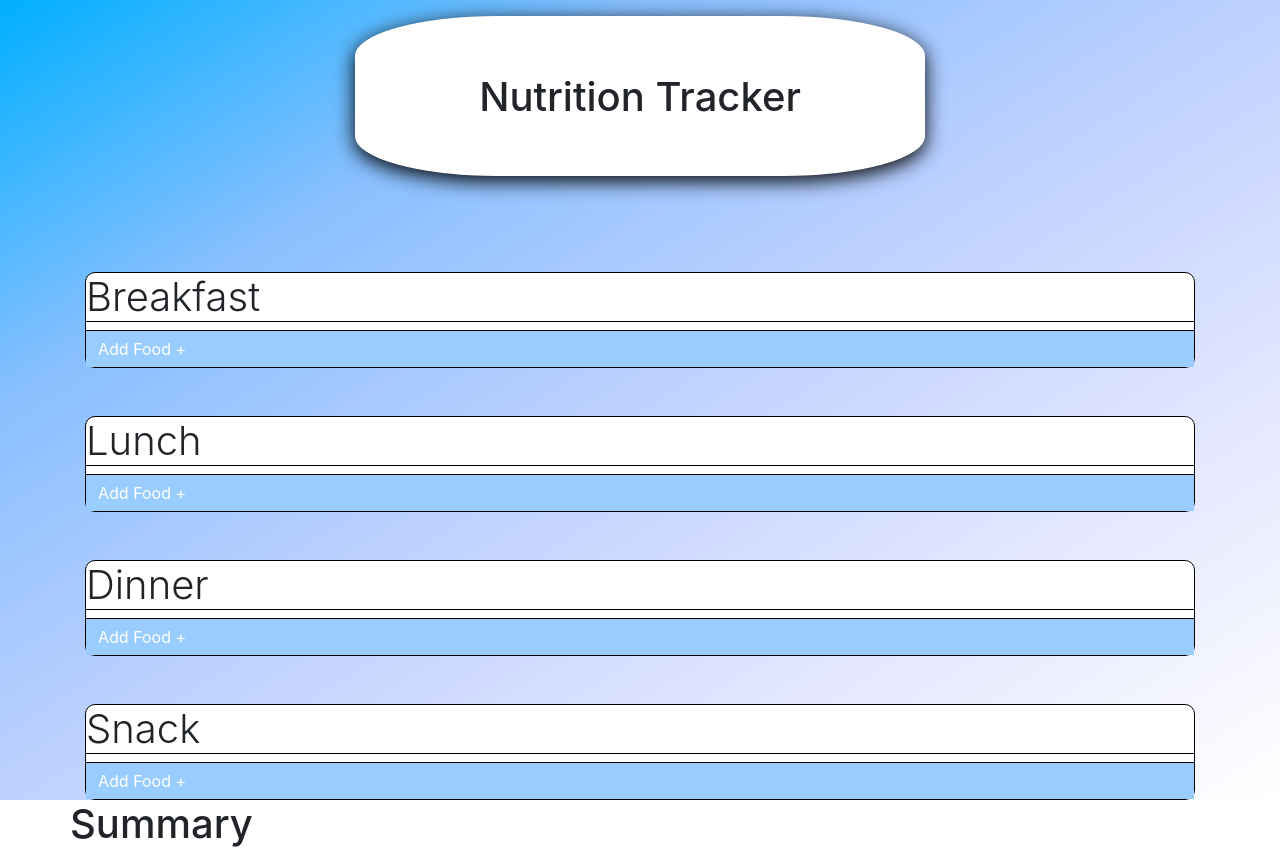
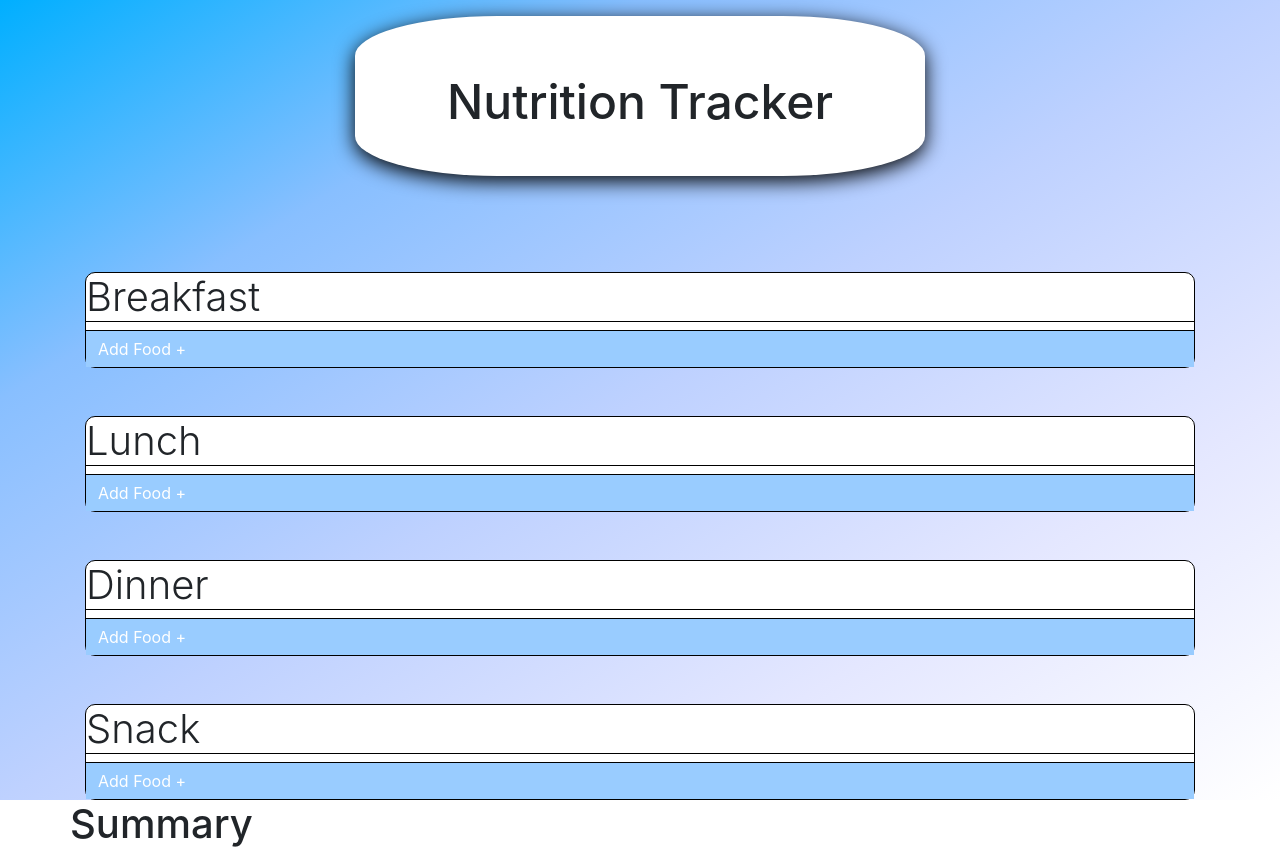
Before and after one commit to osidekyle/nutrition-calculator, a React (Create React App) app in the folder nutrition/: page / in a window 1280 px wide. Built offline with nearby package versions, Linux system fonts and the light colour scheme.

Commit message:
need to put header in container

```diff
--- a/nutrition/src/components/Header.js
+++ b/nutrition/src/components/Header.js
@@ -15,10 +15,12 @@ const Header = () => {
       }
 
     const titleStyle={
-        textAlign:"center"
+        textAlign:"center",
+        fontSize:"300%"
     }
 
     return (
+        //Put in container
         <div className="heading mt-3 col-xs-12" style={headingStyle}>
         <h1 className="Display1" style={titleStyle}> Nutrition Tracker</h1>
         </div>
```
